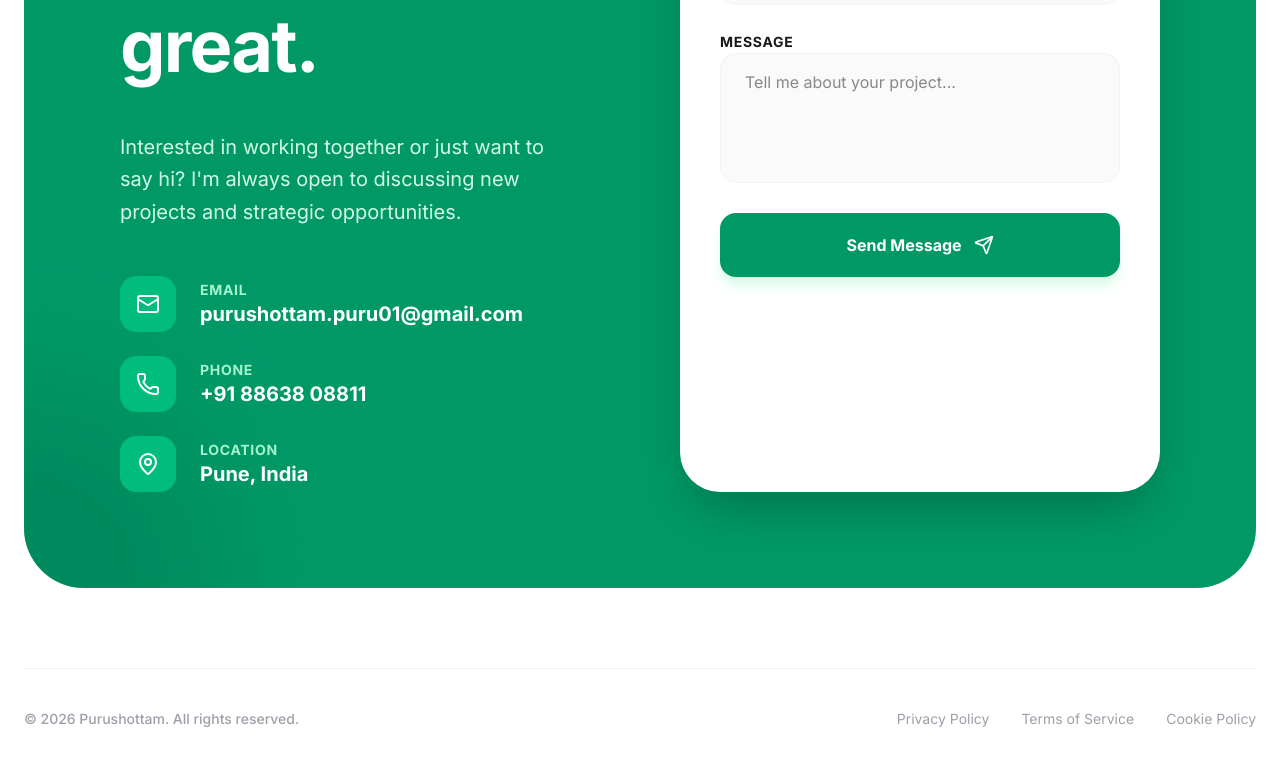
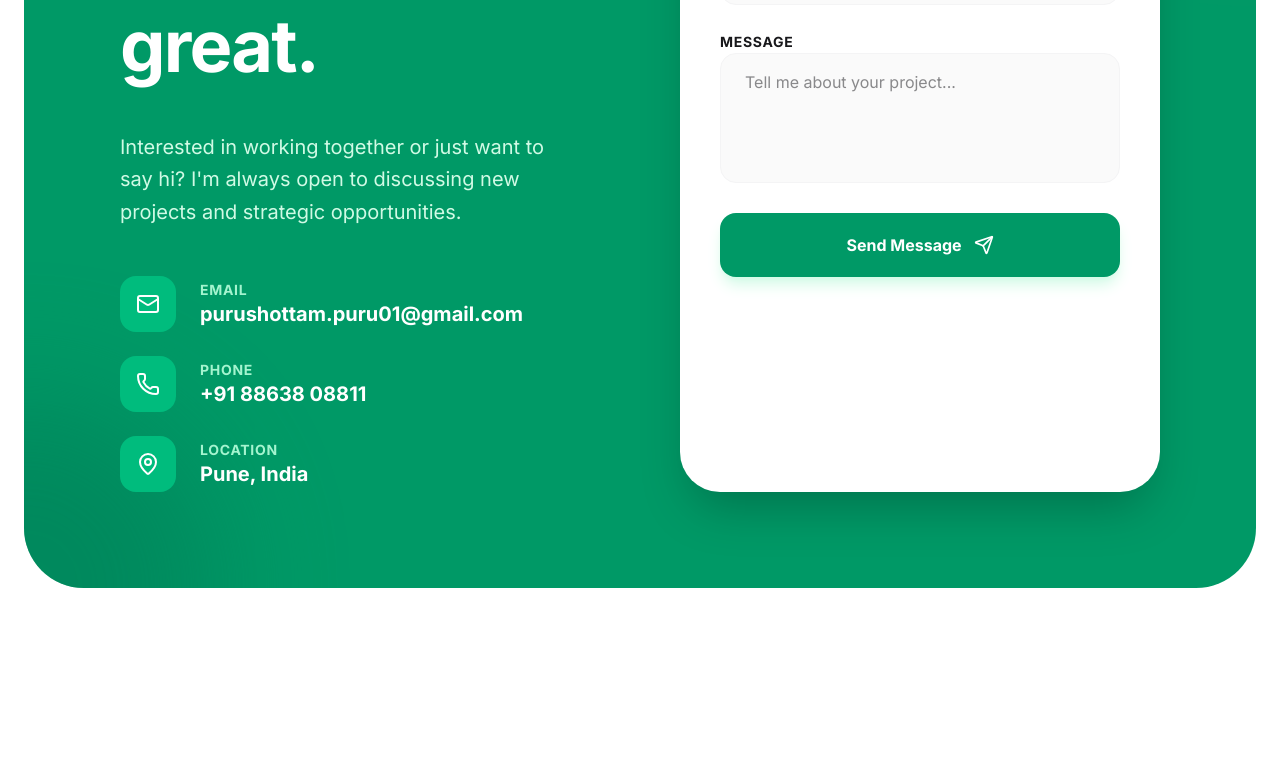
Before and after one commit to purushottam-puru/portfolio, a React (Vite) app: page /#/ in a window 1280 px wide. Shown: the part 6456-7221 px from the top of the page. After the commit the page ends 7172 px from the top, so only its background shows below. Built offline with nearby package versions, Linux system fonts and the light colour scheme.

Commit message:
Update Contact.tsx

```diff
--- a/src/components/Contact.tsx
+++ b/src/components/Contact.tsx
@@ -33,7 +33,6 @@ export default function Contact() {
       }
 
       // 2. Send via Formspree for email notification
-      // Using the /f/ prefix which is the modern standard for Formspree
       const response = await fetch("https://formspree.io/f/purushottam.puru01@gmail.com", {
         method: "POST",
         body: formspreeData,
@@ -64,7 +63,6 @@ export default function Contact() {
     <section id="contact" className="py-20 md:py-32 px-6">
       <div className="max-w-7xl mx-auto">
         <div className="bg-emerald-600 rounded-[32px] md:rounded-[60px] p-8 md:p-24 text-white relative overflow-hidden">
-          {/* Decorative elements */}
           <div className="absolute top-0 right-0 w-64 h-64 md:w-96 md:h-96 bg-emerald-50 rounded-full blur-3xl opacity-50 -translate-y-1/2 translate-x-1/2"></div>
           <div className="absolute bottom-0 left-0 w-64 h-64 md:w-96 md:h-96 bg-emerald-700 rounded-full blur-3xl opacity-50 translate-y-1/2 -translate-x-1/2"></div>
 
@@ -197,17 +195,6 @@ export default function Contact() {
             </div>
           </div>
         </div>
-
-        <div className="mt-12 md:mt-20 pt-10 border-t border-zinc-100 flex flex-col md:flex-row items-center justify-between gap-6">
-          <div className="text-zinc-400 text-xs md:text-sm font-medium text-center md:text-left">
-            © 2026 Purushottam. All rights reserved.
-          </div>
-          <div className="flex flex-wrap justify-center gap-4 md:gap-8">
-            {["Privacy Policy", "Terms of Service", "Cookie Policy"].map((item) => (
-              <a key={item} href="#" className="text-xs md:text-sm text-zinc-400 hover:text-emerald-600 transition-colors">{item}</a>
-            ))}
-          </div>
-        </div>
       </div>
     </section>
   );
```
